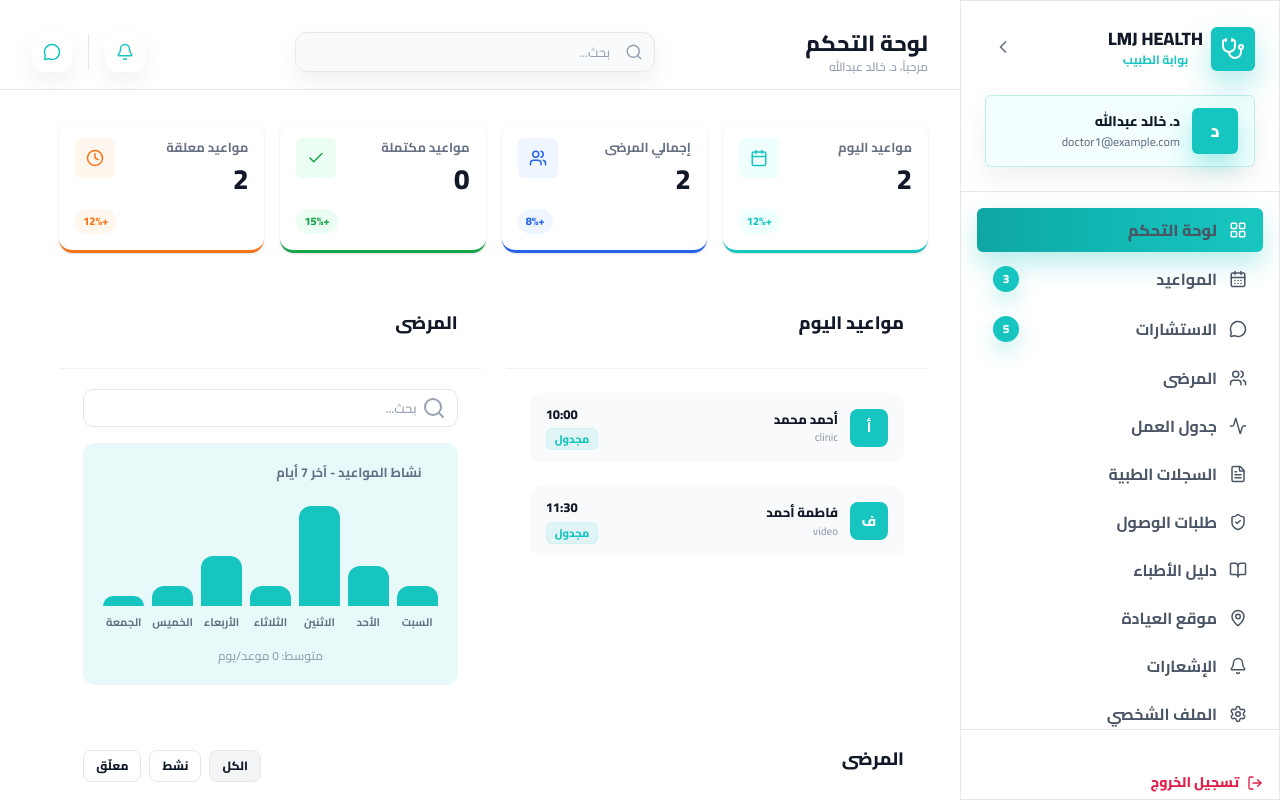
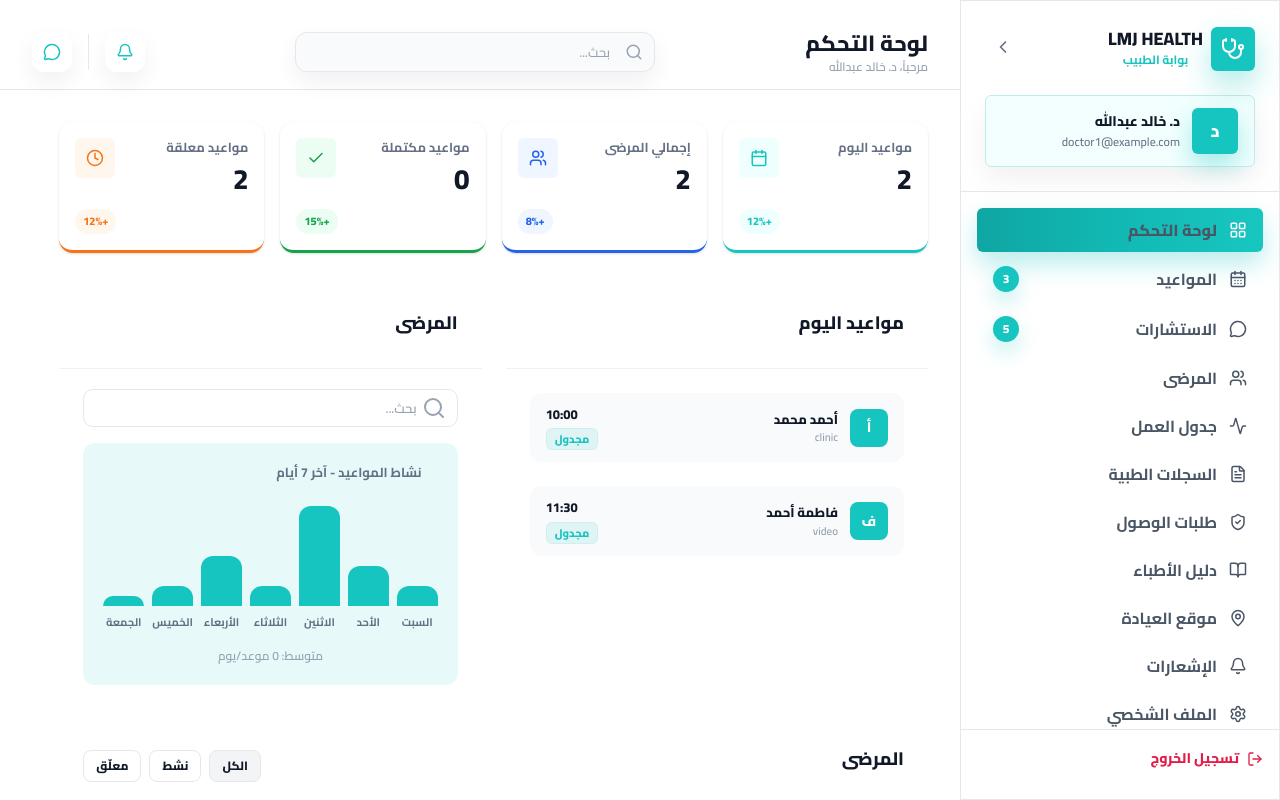
Before and after one commit to llill-dev/lmj-health-web, a Next.js app: page / in a window 1280 px wide. Built offline with nearby package versions, Linux system fonts and the light colour scheme.

Commit message:
chore : refactor border to add color

```diff
--- a/src/components/doctor/sidebar.tsx
+++ b/src/components/doctor/sidebar.tsx
@@ -118,11 +118,11 @@ export default function Sidebar({
           </div>
         </nav>
 
-        <div className='h-[69.8px] border-t-[1.82px] px-[16px] py-[17.81px]'>
+        <div className='h-[69.8px] border-t-[1.82px] border-b-[#E5E7EB] px-[16px] py-[17.81px]'>
           <button
             type='button'
             onClick={onLogout}
-            className='mt-6 flex w-full items-center justify-start gap-2 font-cairo text-[14px] font-extrabold text-[#E11D48] hover:text-[#BE123C]'
+            className='flex w-full items-center justify-start gap-2 font-cairo text-[14px] font-extrabold text-[#E11D48] hover:text-[#BE123C]'
           >
             <LogOut className='h-4 w-4' />
             تسجيل الخروج
```
